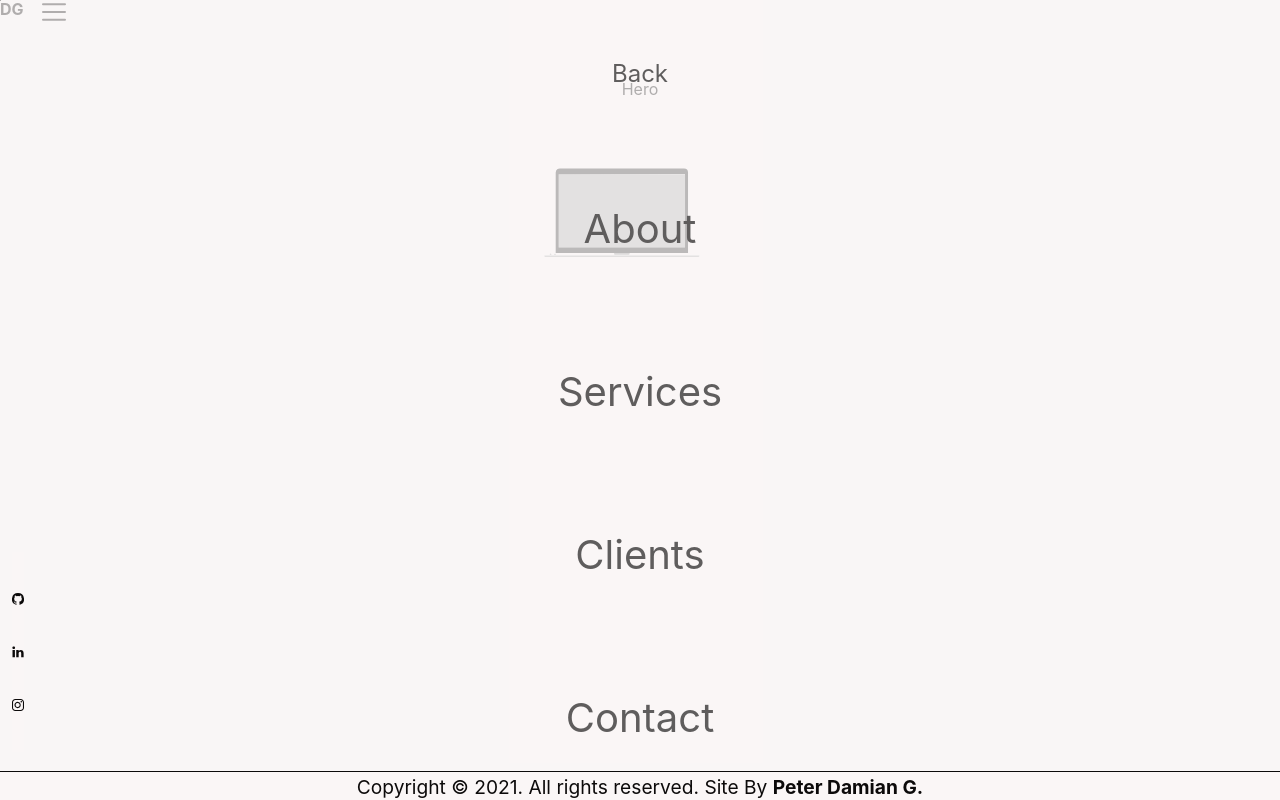
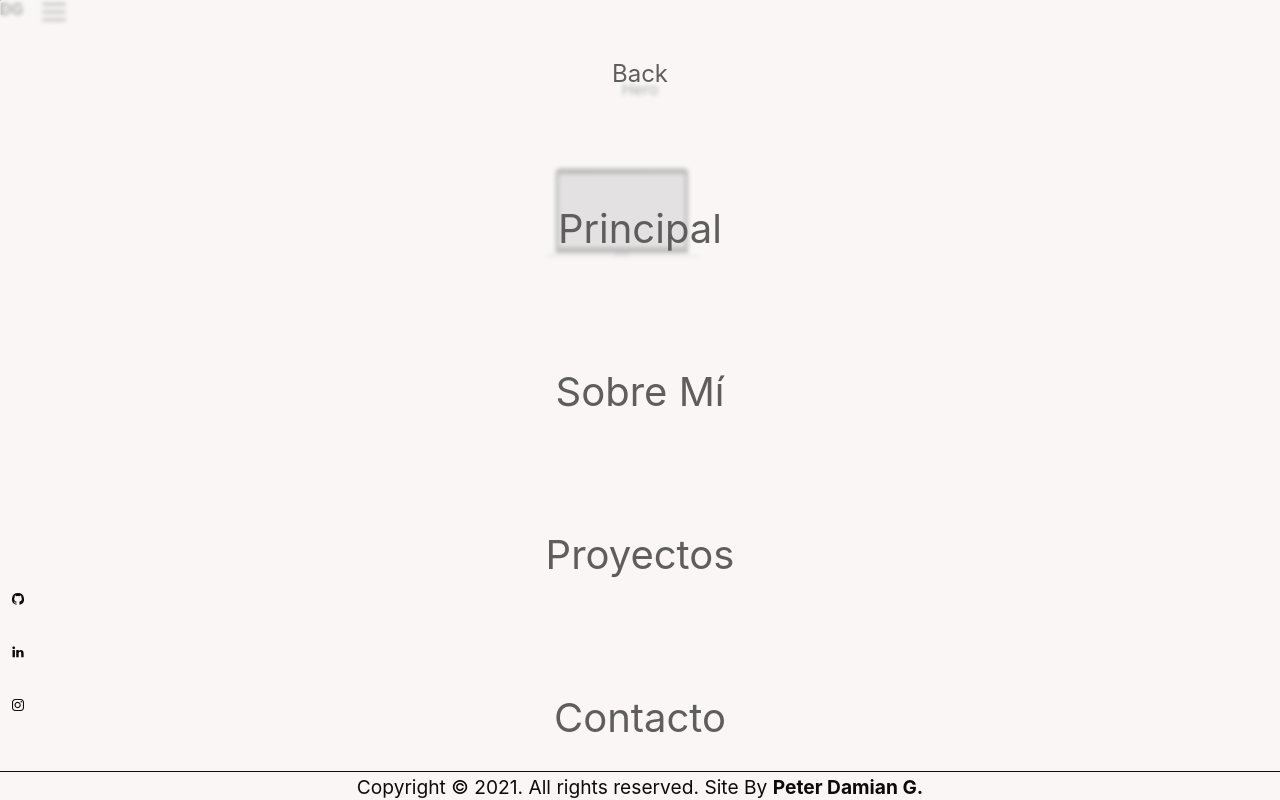
Before and after one commit to PeterDamianG/PeterDamianG, a Next.js app: page / in a window 1280 px wide. Both pictures are taken after a click on the icon 1230 px from the left and 25 px from the top of the page. Shown: the top 800 px of the page. Built offline with nearby package versions, Linux system fonts and the light colour scheme.

Commit message:
add scroll smooth

```diff
--- a/src/components/layout/appbar/Drawer.js
+++ b/src/components/layout/appbar/Drawer.js
@@ -20,17 +20,17 @@ const Drawer = () => {
           >
             Back
           </button>
-          <a href='#2' onClick={handlerCloseDrawer}>
-            About
+          <a href='#hero' onClick={handlerCloseDrawer}>
+            Principal
           </a>
-          <a href='#3' onClick={handlerCloseDrawer}>
-            Services
+          <a href='#about' onClick={handlerCloseDrawer}>
+            Sobre Mí
           </a>
-          <a href='#4' onClick={handlerCloseDrawer}>
-            Clients
+          <a href='#proyects' onClick={handlerCloseDrawer}>
+            Proyectos
           </a>
-          <a href='#5' onClick={handlerCloseDrawer}>
-            Contact
+          <a href='#contacts' onClick={handlerCloseDrawer}>
+            Contacto
           </a>
         </nav>
       )}
--- a/src/components/layout/appbar/appbar.module.css
+++ b/src/components/layout/appbar/appbar.module.css
@@ -44,12 +44,12 @@
   }
 
   .title {
-    font-size: 4em;
+    font-size: 3.5em;
     text-shadow: 2px 2px 8px var(--foreground);
     transition: all 0.5s linear;
   }
   .title:hover {
-    font-size: 4.5em;
+    font-size: 4em;
     text-shadow: 4px 4px 6px var(--foreground);
     transition: all 0.5s linear;
   }
--- a/src/components/layout/appbar/drawer.module.css
+++ b/src/components/layout/appbar/drawer.module.css
@@ -10,7 +10,8 @@
   flex-direction: column;
   justify-content: space-around;
   align-items: center;
-  z-index: 2;
+  z-index: 6;
+  backdrop-filter: blur(2px);
 }
 
 .sidenav a {
--- a/src/components/main/sections/about/index.js
+++ b/src/components/main/sections/about/index.js
@@ -1,5 +1,5 @@
 const About = () => (
-  <section>
+  <section id='about'>
     <p>
       Lorem ipsum dolor sit amet, consectetur adipiscing elit, sed eiusmod
       tempor incidunt ut labore et dolore magna aliqua. Ut enim ad minim veniam,
--- a/src/components/main/sections/contact/index.js
+++ b/src/components/main/sections/contact/index.js
@@ -1,5 +1,5 @@
 const Contact = () => (
-  <section>
+  <section id='contact'>
     <p>
       Lorem ipsum dolor sit amet, consectetur adipiscing elit, sed eiusmod
       tempor incidunt ut labore et dolore magna aliqua. Ut enim ad minim veniam,
--- a/src/components/main/sections/hero/index.js
+++ b/src/components/main/sections/hero/index.js
@@ -1,7 +1,7 @@
 import NotebookSVG from './NotebookSVG';
 
 const Hero = () => (
-  <section>
+  <section id='hero'>
     <p>Hero</p>
     <NotebookSVG />
   </section>
--- a/src/components/main/sections/proyects/index.js
+++ b/src/components/main/sections/proyects/index.js
@@ -1,5 +1,5 @@
 const Proyects = () => (
-  <section>
+  <section id='proyects'>
     <p>
       Lorem ipsum dolor sit amet, consectetur adipiscing elit, sed eiusmod
       tempor incidunt ut labore et dolore magna aliqua. Ut enim ad minim veniam,
--- a/src/styles/globals.css
+++ b/src/styles/globals.css
@@ -2,6 +2,8 @@ html {
   scroll-snap-type: mandatory; /* for older browsers */
   scroll-snap-points-y: repeat(100vh); /* for older browsers */
   scroll-snap-type: y mandatory;
+  overscroll-behavior-y: contain;
+  scroll-behavior: smooth;
 }
 
 body {
```
